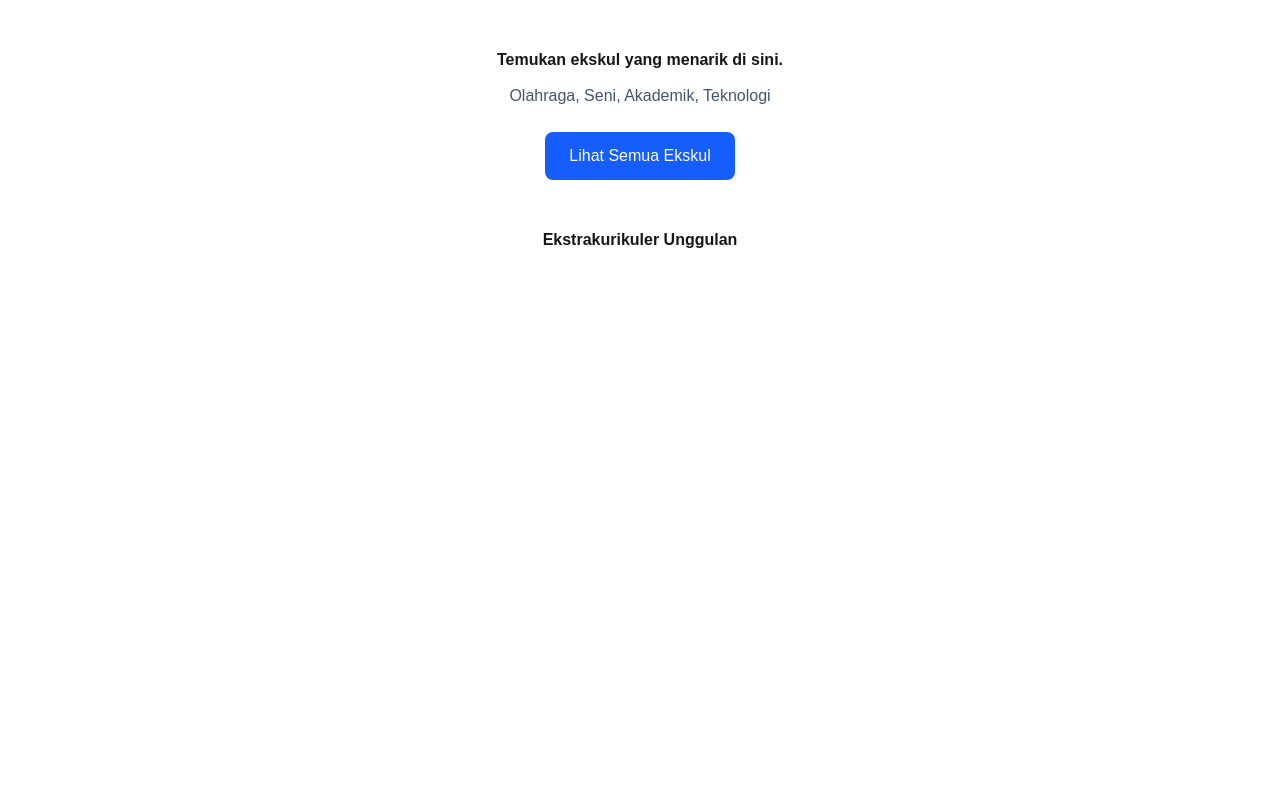
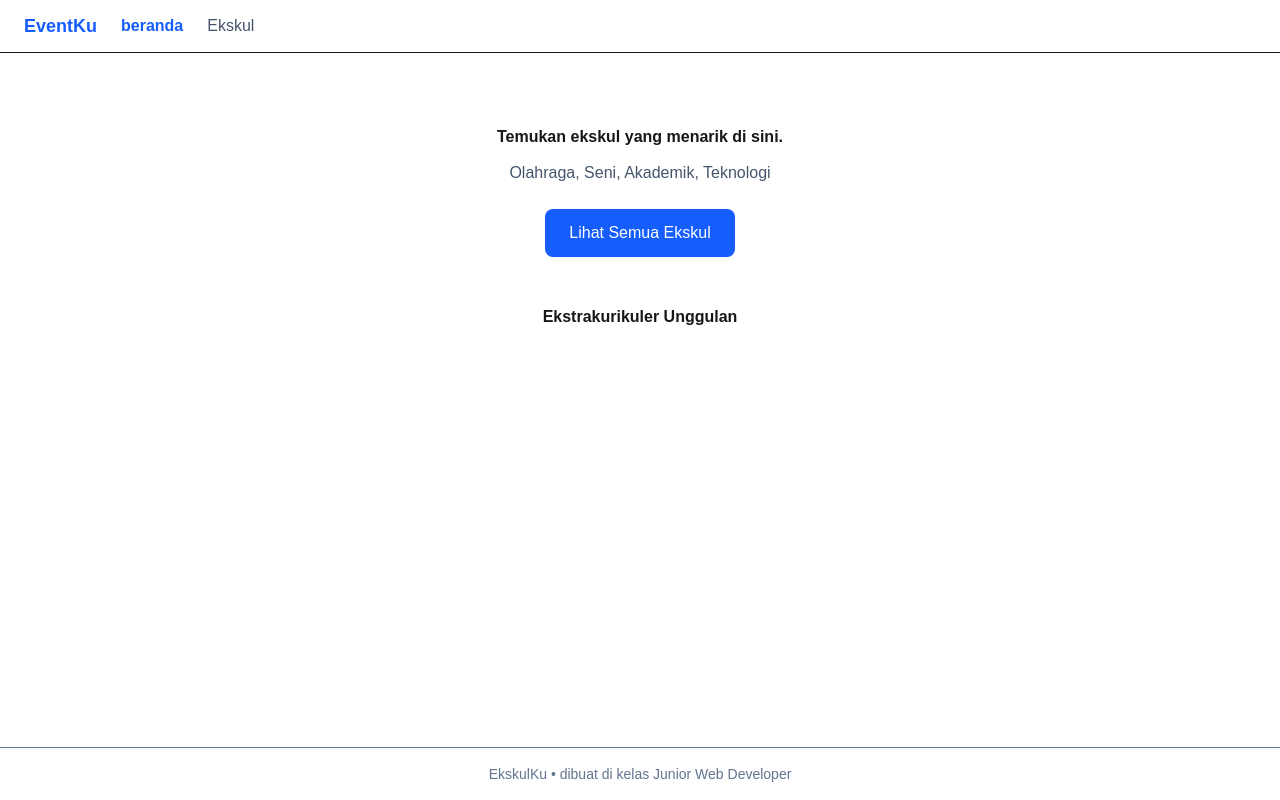
Before and after one commit to habibil1/EskulKu, a Next.js app: page / in a window 1280 px wide. Built offline with nearby package versions, Linux system fonts and the light colour scheme.

Commit message:
Misi 1: Membuat navbar eksul

```diff
--- /dev/null
+++ b/app/ekskul/[id[/page.tsx
@@ -0,0 +1,28 @@
+import { Metadata } from "next";
+import { ambilEkskul } from "@/Data/ambil";
+
+type Props = { params: Promise<{ id: string }> };
+
+export async function generateMetadata({ params }: Props): Promise<Metadata> {
+  const { id } = await params;
+  const ekskul = await ambilEkskul(Number(id));
+
+  return {
+    title: ekskul ? ekskul.nama : "Ekskul tidak ditemukan",
+  };
+}
+
+export default async function DetailEkskul({ params }: Props) {
+  const { id } = await params;
+  const ekskul = await ambilEkskul(Number(id));
+
+  if (!ekskul) {
+    return <div className="p-6">Ekskul tidak ditemukan</div>;
+  }
+
+  return (
+    <main className="p-6">
+      <h1 className="text-2xl font-bold">{ekskul.nama}</h1>
+    </main>
+  );
+}
--- /dev/null
+++ b/app/ekskul/page.tsx
@@ -0,0 +1,13 @@
+import { Metadata } from "next";
+
+export const metadata: Metadata = {
+  title: "Daftar Ekskul",
+};
+
+export default function DaftarEkskul() {
+  return (
+    <main className="p-6">
+      <h1 className="text-2xl font-bold">Daftar Ekskul</h1>
+    </main>
+  );
+}
--- a/app/layout.tsx
+++ b/app/layout.tsx
@@ -1,29 +1,26 @@
 import type { Metadata } from "next";
-import { Geist, Geist_Mono } from "next/font/google";
 import "./globals.css";
-
-const geistSans = Geist({
-  variable: "--font-geist-sans",
-  subsets: ["latin"],
-});
-
-const geistMono = Geist_Mono({
-  variable: "--font-geist-mono",
-  subsets: ["latin"],
-});
+import Navbar from "@/components/Navbar";
 
 export const metadata: Metadata = {
-  title: "Create Next App",
-  description: "Generated by create next app",
+  title: "EksulKu",
+  description: "Pendaftaran EksulKul",
 };
 
-export default function RootLayout({ children }: LayoutProps<"/">) {
+export default function RootLayout({
+  children,
+}: {
+  children: React.ReactNode;
+}) {
   return (
-    <html
-      lang="en"
-      className={`${geistSans.variable} ${geistMono.variable} h-full antialiased`}
-    >
-      <body className="min-h-full flex flex-col">{children}</body>
+    <html lang="id" className="antialiased">
+      <body className="min-h-screen flex flex-col bg-slate-50 text-slate-800">
+        <Navbar />
+        <main className="mx-auto w-full max-w-5xl flex-1 p-6">{children}</main>
+        <footer className="border-t bg-white p-4 text-center text-sm text-slate-500">
+          EkskulKu &bull; dibuat di kelas Junior Web Developer
+        </footer>
+      </body>
     </html>
   );
 }
--- /dev/null
+++ b/app/saya/page.tsx
@@ -0,0 +1,14 @@
+import { Metadata } from "next";
+
+export const metadata: Metadata = {
+  title: "Ekskul Saya",
+};
+
+export default function EkskulSaya() {
+  return (
+    <main className="p-6">
+      <h1 className="text-2xl font-bold">Ekskul Saya</h1>
+      {/* Nanti kita isi dengan daftar ekskul yang diikuti murid */}
+    </main>
+  );
+}
--- /dev/null
+++ b/components/Navbar.tsx
@@ -0,0 +1,31 @@
+"use client";
+
+import Link from "next/link";
+import { usePathname } from "next/navigation";
+
+const menu = [
+  { href: "/", teks: "beranda" },
+  { href: "/ekskul", teks: "Ekskul" },
+];
+
+export default function Navbar() {
+  const pathname = usePathname();
+  return (
+    <nav className="flex items-center gap-6 border-b bg-white px-6 py-3">
+      <span className="text-lg font-bold text-blue-600">EventKu</span>
+      {menu.map((m) => (
+        <Link
+          key={m.href}
+          href={m.href}
+          className={
+            pathname === m.href
+              ? "font-semibold text-blue-600"
+              : "text-slate-600 hover:text-blue-600"
+          }
+        >
+          {m.teks}
+        </Link>
+      ))}
+    </nav>
+  );
+}
```
